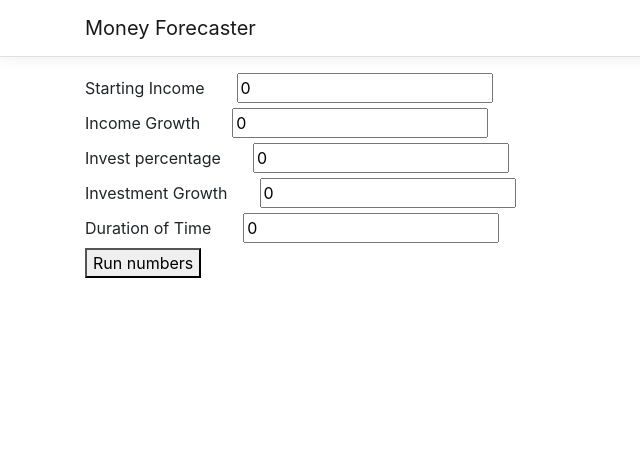
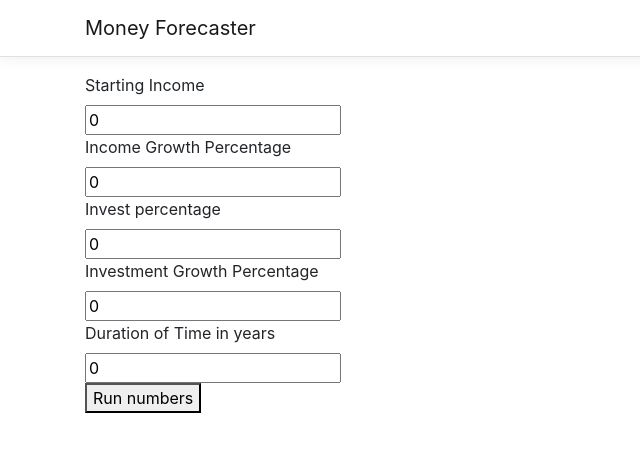
Before and after one commit to ThomasMicol/MoneyProjector, an Angular app in the folder App/ClientApp/: page / in a window 1280 px wide. Shown: the top 452 px of the page, without its empty margins (0-640 px from the left). Built offline with nearby package versions, Linux system fonts and the light colour scheme.

Commit message:
clarified ui

```diff
--- a/App/ClientApp/src/app/home/home.component.html
+++ b/App/ClientApp/src/app/home/home.component.html
@@ -2,29 +2,39 @@
 
   <div>
     <label class="input-padding" for="startIncome">Starting Income</label>
-    <input id="startIncome" [(ngModel)]="StartIncome" (change)="StartIncomeChange($event)" type="number" />
+    <div>
+      <input id="startIncome" [(ngModel)]="StartIncome" (change)="StartIncomeChange($event)" type="number" />
+    </div>
   </div>
 
   <div>
-    <label class="input-padding" for="incomeGrowth">Income Growth</label>
-    <input id="incomeGrowth" [(ngModel)]="IncomeGrowth" type="number" />
+    <label class="input-padding" for="incomeGrowth">Income Growth Percentage</label>
+    <div>
+      <input id="incomeGrowth" [(ngModel)]="IncomeGrowth" type="number" />
+    </div>
   </div>
 
   <div>
     <label class="input-padding" for="investPercentage">Invest percentage</label>
-    <input id="investPercentage" [(ngModel)]="InvestPercentage" type="number" />
+    <div>
+      <input id="investPercentage" [(ngModel)]="InvestPercentage" type="number" />
+    </div>
   </div>
 
 
 
   <div>
-    <label class="input-padding" for="investmentGrowth">Investment Growth</label>
-    <input id="investmentGrowth" [(ngModel)]="InvestmentGrowth" type="number" />
+    <label class="input-padding" for="investmentGrowth">Investment Growth Percentage</label>
+    <div>
+      <input id="investmentGrowth" [(ngModel)]="InvestmentGrowth" type="number" />
+    </div>
   </div>
 
   <div>
-    <label class="input-padding" for="durationOfTime">Duration of Time</label>
-    <input id="durationOfTime" [(ngModel)]="Duration" type="number" />
+    <label class="input-padding" for="durationOfTime">Duration of Time in years</label>
+    <div>
+      <input id="durationOfTime" [(ngModel)]="Duration" type="number" />
+    </div>
   </div>
 
   <button (click)="calculate()">Run numbers</button>
```
